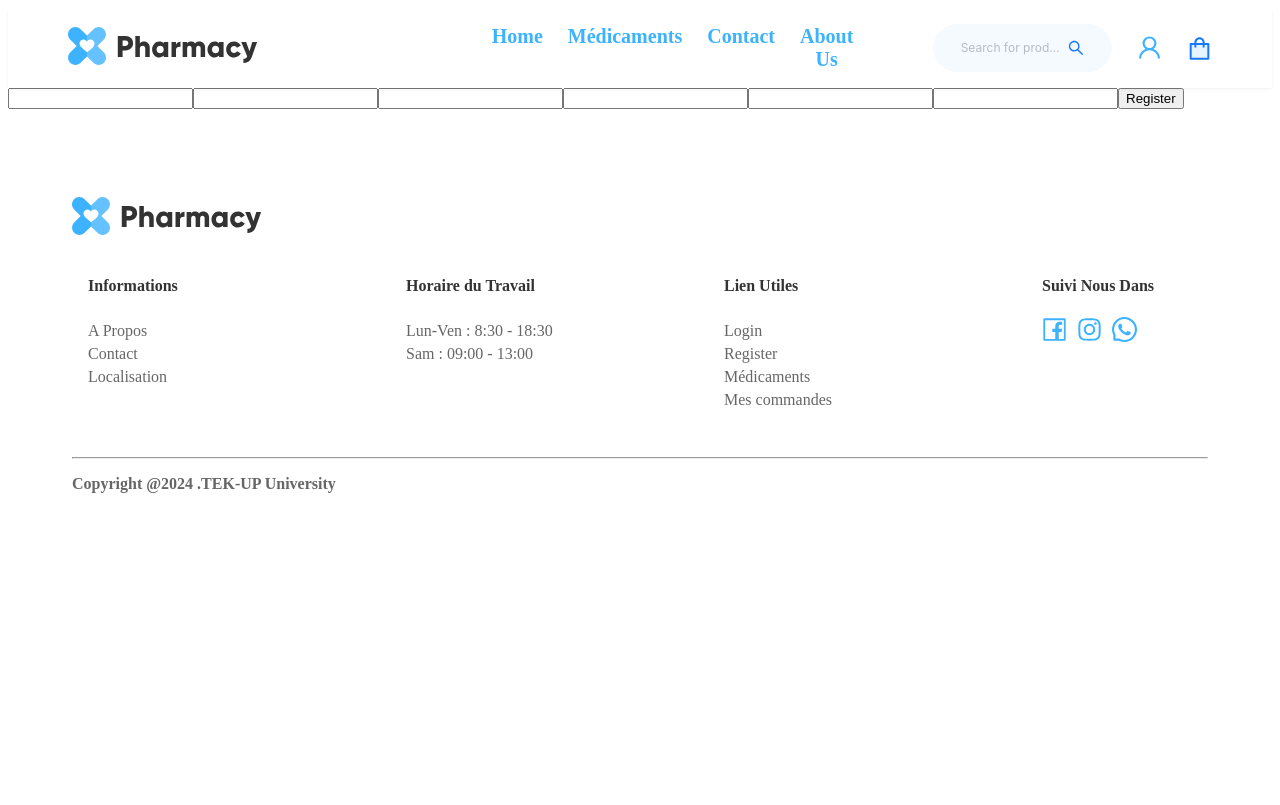
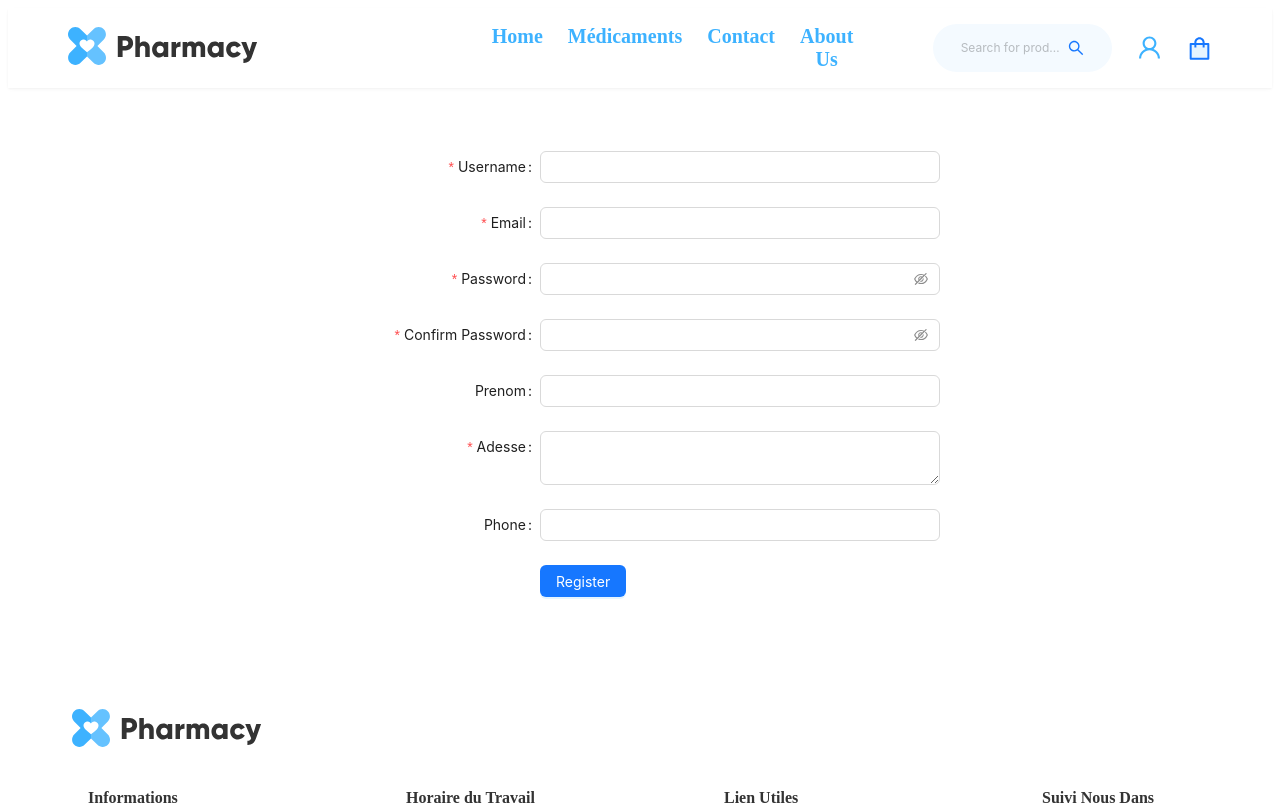
Before and after one commit to majdifkih/Online-Pharmacy-Project, a React (Create React App) app in the folder client/: page /register in a window 1280 px wide. Shown: the top 805 px of the page. Built offline with nearby package versions, Linux system fonts and the light colour scheme.

Commit message:
updating login and register page adding success messages

```diff
--- a/client/src/components/footer.jsx
+++ b/client/src/components/footer.jsx
@@ -1,8 +1,9 @@
-import React from 'react';
+import React, { useState } from 'react';
 import styled from 'styled-components';
 import {FacebookOutlined,InstagramOutlined,WhatsAppOutlined} from '@ant-design/icons';
 import {Link} from 'react-router-dom';
-import logo from '../assets/logo.svg'
+import logo from '../assets/logo.svg';
+import {QRCode} from 'antd';
 
 const Container = styled.div `
     width: 100%;
@@ -60,6 +61,9 @@ const FooterCopyRight = styled.div `
     margin-top: 5px;
     color:#666666;
     font-weight: 800;
+    align-items: center;
+    display: flex;
+    justify-content: space-between;
 ` ;
 
 const SocialMedia = styled.div `
@@ -75,7 +79,12 @@ const iconStyle = {
 
   }
 
+const QRCodeContainer = styled.div`
+    margin-left: auto; /* Push QRCode to the right */
+`;
+
 const Footer = () => {
+    const [text, setText] =  useState('https://github.com/majdifkih/Online-Pharmacy-Project');
     return (
         <Container>
             <Wrapper>
@@ -117,8 +126,10 @@ const Footer = () => {
 
                 <FooterCopyRight>
                     <p>
-                        Copyright @{new Date().getFullYear()} .TEK-UP University
+                        Copyrights @{new Date().getFullYear()} .TEK-UP University
                     </p>
+                    <QRCodeContainer> <QRCode value={text}  size={80} /> </QRCodeContainer>
+
                 </FooterCopyRight>
 
             </Wrapper>
--- a/client/src/pages/Register.jsx
+++ b/client/src/pages/Register.jsx
@@ -1,6 +1,16 @@
 import React, { useState } from 'react'
 import axios from 'axios';
+import {Form,Input,message,Button} from 'antd';
+import styled from 'styled-components';
 
+
+
+
+const Container = styled.div `
+    display: flex;
+    justify-content: center;
+    margin-top: 5%;
+` ;
 
 const Register = () => {
   const [username,setUsername] = useState('');
@@ -10,25 +20,82 @@ const Register = () => {
   const [adresse,setAdresse] = useState('');
   const [telephone,setTelephone] = useState('');
 
+  const [messageApi, contextHolder] = message.useMessage();
+
+  const registerMsg = () => {
+      messageApi.open({
+        type: 'success',
+        content: 'account created successfully !',
+      });
+    };
+
+
+  const failerMsg = () => {
+    messageApi.open({
+      type: 'error',
+      content: 'username or email already used !',
+    });
+  };
+
+
+
+
   const handleRegister = async () =>{
     try{
         const response = await axios.post("http://localhost:4000/auth/register",{username,email,password,prenom,adresse,telephone});
-        console.log(response.data);
+        (response.status === 200) ? registerMsg():failerMsg();
+
     }catch(err){
       console.log(err.message);
     }
   }
 
   return (
-    <div>
-      <input type="text"  value={username} onChange={(e) => setUsername(e.target.value)} />
-      <input type="email" value={email} onChange={(e) => setEmail(e.target.value)} />
-      <input type="password" value={password} onChange={(e) => setPassword(e.target.value)} />
-      <input type="text" value={prenom} onChange={(e) => setPernom(e.target.value)} />
-      <input type="text" value={adresse}  onChange={(e) => setAdresse(e.target.value)} />
-      <input type="number"  value={telephone} onChange={(e) => setTelephone(e.target.value)} />
-      <button onClick={handleRegister}> Register </button>
-    </div>
+  <Container>
+      <Form name="basic" labelCol={{span: 8,}} wrapperCol={{span: 16,}} style={{maxWidth: 600,flex:"100%"}} initialValues={{remember: true,}} autoComplete="off">
+            <Form.Item label="Username" name="username" rules={[{required: true,message: 'Please input your username!',},]}>
+                <Input value={username} onChange={(e) => setUsername(e.target.value)} />
+            </Form.Item>
+
+            <Form.Item label="Email" name="email"rules={[{type:'email',message: 'Please enter a valid email !',},{required: true,message: 'Please input your email',},]} hasFeedback >
+                <Input value={email} onChange={(e) => setEmail(e.target.value)} />
+            </Form.Item>
+
+            <Form.Item name="password" label="Password" rules={[{required: true,message: 'Please input your password!',},]}hasFeedback >
+                <Input.Password />
+            </Form.Item>
+
+            <Form.Item name="confirm" label="Confirm Password" dependencies={['password']} hasFeedback rules={[{ required: true, message: 'Please confirm your password!',},({ getFieldValue }) => ({
+                    validator(_, value) {
+                      if (!value || getFieldValue('password') === value) {
+                        return Promise.resolve();
+                      }
+                      return Promise.reject(new Error('Thepassword that you entered do not match!'));
+                    },
+                  }),
+                ]}>
+                <Input.Password value={password} onChange={(e) => setPassword(e.target.value)}/>
+            </Form.Item>
+
+            <Form.Item label="Prenom" name="Prenom" >
+                <Input value={prenom} onChange={(e) => setPernom(e.target.value)} />
+            </Form.Item>
+
+            <Form.Item label="Adesse" name="Adresse" rules={[{required: true,message: 'Please input your Adresse!',},]}>
+                <Input.TextArea value={adresse} onChange={(e) => setAdresse(e.target.value)} />
+            </Form.Item>
+
+            <Form.Item label="Phone" name="Phone" >
+                <Input value={telephone} onChange={(e) => setTelephone(e.target.value)} />
+            </Form.Item>
+            {contextHolder}
+            <Form.Item wrapperCol={{ offset: 8, span: 16,}}>
+                <Button type="primary" htmlType="submit" onClick={handleRegister}>
+                    Register
+                </Button>
+            </Form.Item>
+  </Form>
+</Container>
   )
 }
 
--- a/client/src/pages/login.jsx
+++ b/client/src/pages/login.jsx
@@ -1,40 +1,67 @@
 import React, { useState } from 'react';
 import axios from 'axios';
+import { Button, Checkbox, Form, Input ,message} from 'antd';
+import styled from 'styled-components';
+import { redirect } from "react-router-dom";
 
+
+
+const Container = styled.div `
+     display: flex;
+    justify-content: center;
+    align-items: center;
+    height: 50vh;
+` ;
 
 
 const Login = () => {
     const [username, setUsername] = useState('');
     const [password, setPassword] = useState('');
+    const [messageApi, contextHolder] = message.useMessage();
 
-    const handleLogin = async () => {
+    const errorMsg = () => {
+        messageApi.open({
+          type: 'error',
+          content: 'username or password are incorrect',
+        });
+      };
+
+      const handleLogin = async () => {
         try {
             const response = await axios.post('http://localhost:4000/auth/login', { username, password });
-            // Handle successful login
-             console.log(response.data);
+               if (response.status === 200) { console.log("success")}
+               else if (response.status === 400) {errorMsg();}
         } catch (error) {
-            // Handle login error
-            console.error(error);
+            console.error('Error during login:',error);
         }
     };
 
-    return (
-        <div>
-            <h1>Login</h1>
-            <input
-                type="text"
-                placeholder="Username"
-                value={username}
-                onChange={(e) => setUsername(e.target.value)}
-            />
-            <input
-                type="password"
-                placeholder="Password"
-                value={password}
-                onChange={(e) => setPassword(e.target.value)}
-            />
-            <button onClick={handleLogin}>Login</button>
-        </div>
+
+
+return (
+<Container>
+{contextHolder}
+        <Form name="basic" labelCol={{span: 8,}} wrapperCol={{span: 16,}} style={{maxWidth: 600,}} initialValues={{remember: true,}} autoComplete="off">
+
+            <Form.Item label="Username" name="username"rules={[{required: true,message: 'Please input your username!',},]}>
+                <Input value={username} onChange={(e) => setUsername(e.target.value)} />
+            </Form.Item>
+
+            <Form.Item label="Password" name="password" rules={[{required: true,message: 'Please input your password!',},]}>
+                <Input.Password value={password} onChange={(e) => setPassword(e.target.value)} />
+            </Form.Item>
+
+            <Form.Item name="remember" valuePropName="checked" wrapperCol={{offset: 8,span: 16,}}>
+                <Checkbox>Remember me</Checkbox>
+            </Form.Item>
+
+            <Form.Item wrapperCol={{ offset: 8, span: 16,}}>
+                <Button type="primary" htmlType="submit" onClick={handleLogin}>
+                    Login
+                </Button>
+            </Form.Item>
+  </Form>
+</Container>
     );
 };
 
```
Also changed, not shown: 2 other files (tests, documents, lock files or other folders).
